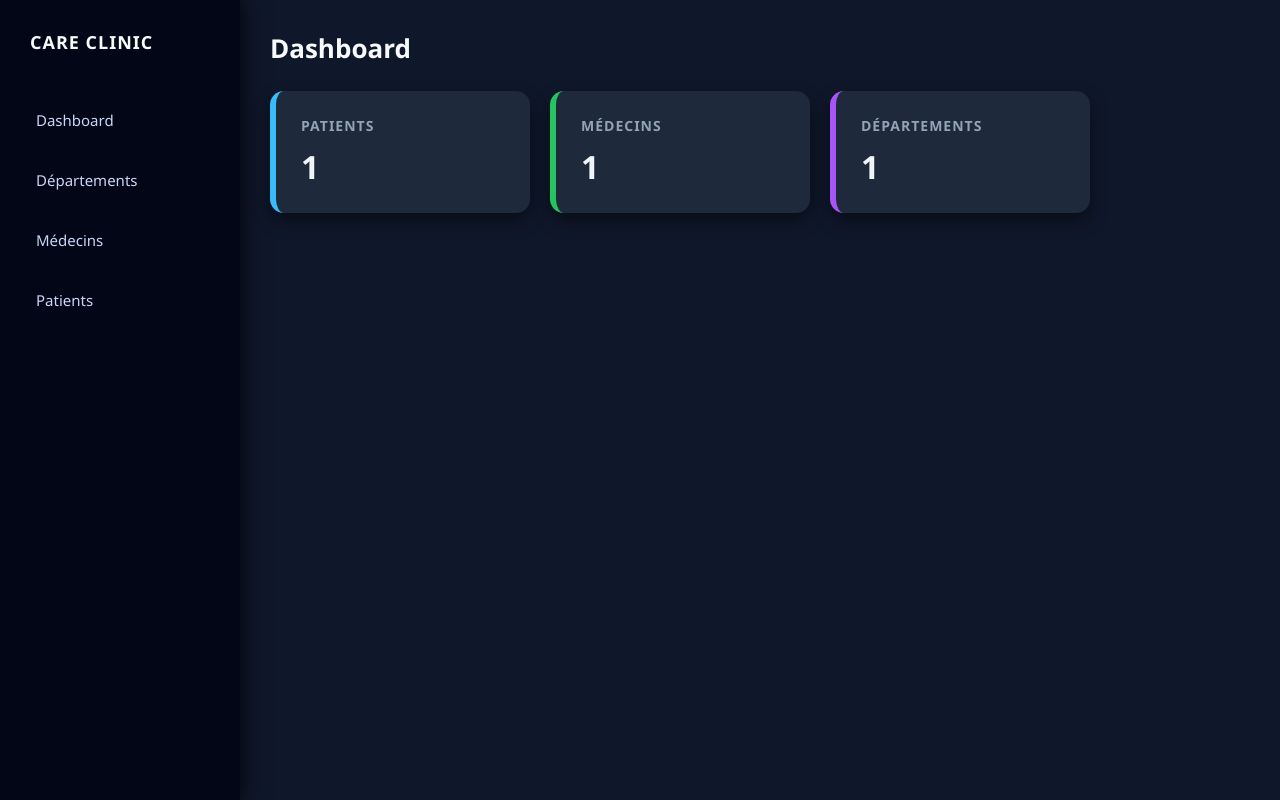
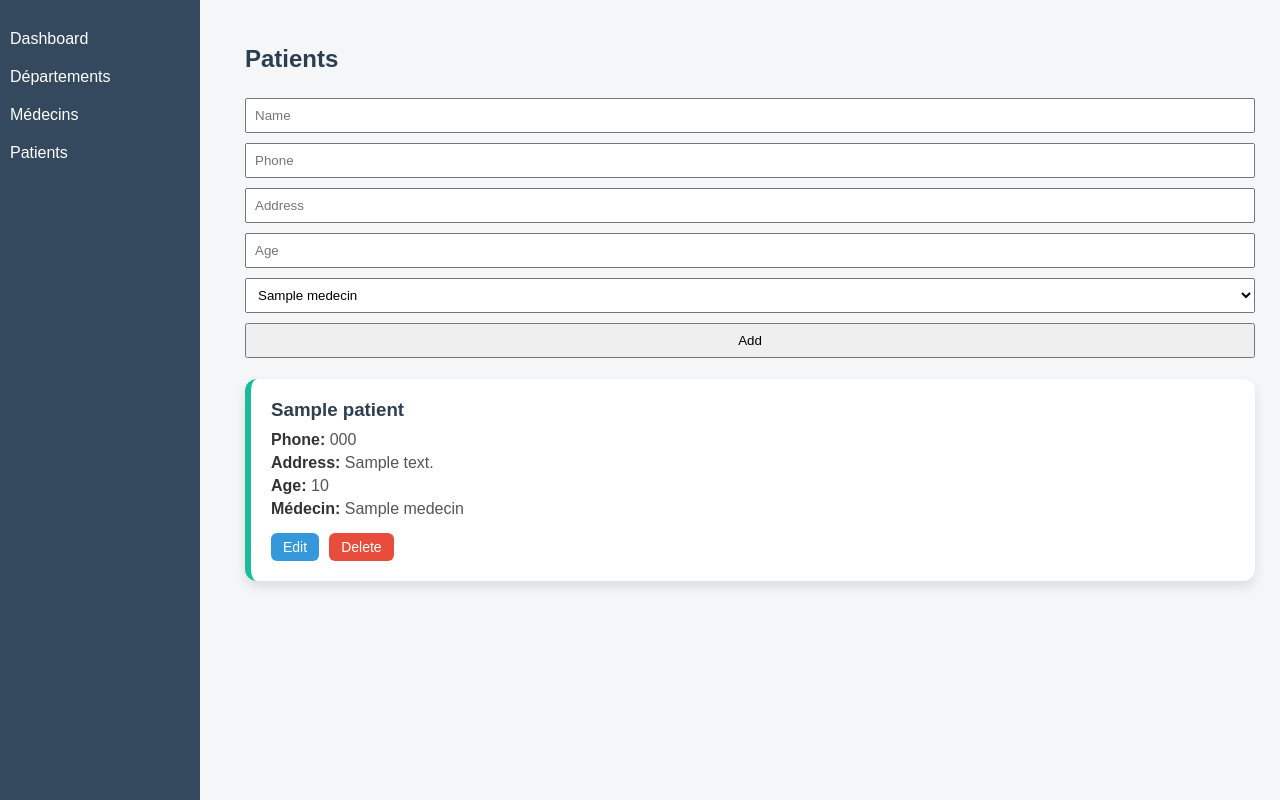
Before and after one commit to YOUSSEF49-CREAT/care-clinic-hospital-managment, a PHP site: page /patients/index.php in a window 1280 px wide. Run offline with PHP 8.4, Linux system fonts and the light colour scheme; tables that the repository leaves empty or names only in its code hold one stand-in row (values such as "Sample post").

Commit message:
Add patients page: display list of patients and add new patient form

```diff
--- a/assets/style.css
+++ b/assets/style.css
@@ -1,128 +1,272 @@
+body {
+  margin: 0;
+  font-family: Arial;
+  background: #f4f6f9;
+}
 
-* {
+.header {
+  background: #2c3e50;
+  color: white;
+  padding: 15px;
+  text-align: center;
+  font-size: 20px;
+}
+
+.sidebar {
+  width: 200px;
+  background: #34495e;
+  height: 100vh;
+  position: fixed;
+  padding-top: 20px;
+}
+
+.sidebar a {
+  display: block;
+  color: white;
+  padding: 10px;
+  text-decoration: none;
+}
+
+.sidebar a:hover {
+  background: #2c3e50;
+}
+
+.content {
+  margin-left: 220px;
+  padding: 20px;
+}
+
+.card {
+  background: white;
+  padding: 15px;
+  border-radius: 8px;
+  margin-bottom: 15px;
+}
+
+input, select, button {
+  width: 100%;
+  padding: 8px;
+  margin: 5px 0;
+}
+.dashboard {
+  display: flex;
+  gap: 20px;
+}
+
+.card {
+  flex: 1;
+  color: white;
+  padding: 25px;
+  border-radius: 12px;
+  box-shadow: 0 8px 15px rgba(0,0,0,0.2);
+  transition: transform 0.3s;
+}
+
+.card:hover {
+  transform: translateY(-5px);
+}
+
+.card h3 {
+  margin-bottom: 10px;
+  font-weight: normal;
+}
+
+.card p {
+  font-size: 36px;
+  font-weight: bold;
+}
+
+
+.patients {
+  background: linear-gradient(135deg, #1abc9c, #16a085);
+}
+
+.medecins {
+  background: linear-gradient(135deg, #3498db, #2980b9);
+}
+
+.departements {
+  background: linear-gradient(135deg, #e67e22, #d35400);
+}
+.list-card {
+  background: white;
+  padding: 15px 20px;
+  border-radius: 10px;
+  margin-bottom: 12px;
+  box-shadow: 0 5px 10px rgba(0,0,0,0.1);
+  border-left: 5px solid #3498db;
+  transition: 0.3s;
+}
+
+.list-card:hover {
+  transform: translateX(5px);
+  background: #f9f9f9;
+}
+
+.list-card h4 {
   margin: 0;
-  padding: 0;
-  box-sizing: border-box;
-  font-family: 'Segoe UI', Tahoma, sans-serif;
+  color: #333;
+}
+.list-card {
+  background: white;
+  padding: 20px;
+  border-radius: 12px;
+  margin-bottom: 15px;
+  box-shadow: 0 6px 12px rgba(0,0,0,0.1);
+  border-left: 6px solid #3498db;
+  transition: transform 0.3s, box-shadow 0.3s;
+}
+
+.list-card:hover {
+  transform: translateY(-5px);
+  box-shadow: 0 10px 20px rgba(0,0,0,0.15);
+}
+
+.list-card h3 {
+  margin: 0 0 10px 0;
+  color: #2c3e50;
+}
+
+.list-card p {
+  margin: 5px 0;
+  color: #555;
+}
+
+.list-card p strong {
+  color: #333;
+}
+.list-card {
+  background: white;
+  padding: 20px;
+  border-radius: 12px;
+  margin-bottom: 15px;
+  box-shadow: 0 6px 12px rgba(0,0,0,0.1);
+  border-left: 6px solid #1abc9c;
+  transition: transform 0.3s, box-shadow 0.3s;
+}
+
+.list-card:hover {
+  transform: translateY(-5px);
+  box-shadow: 0 10px 20px rgba(0,0,0,0.15);
+}
+
+.list-card h3 {
+  margin: 0 0 10px 0;
+  color: #2c3e50;
+}
+
+.list-card p {
+  margin: 5px 0;
+  color: #555;
+}
+
+.list-card p strong {
+  color: #333;
+}
+.card-buttons {
+  margin-top: 15px;
+  display: flex;
+  gap: 10px;
+}
+
+.btn {
+  padding: 6px 12px;
+  border-radius: 6px;
+  text-decoration: none;
+  color: white;
+  font-size: 14px;
+  transition: 0.3s;
+}
+
+.btn.edit {
+  background: #3498db;
+}
+
+.btn.edit:hover {
+  background: #2980b9;
+}
+
+.btn.delete {
+  background: #e74c3c;
+}
+
+.btn.delete:hover {
+  background: #c0392b;
 }
 
 body {
-  background: #0f172a;
-  color: #e5e7eb;
-  display: flex;
+  margin: 0;
+  font-family: Arial, sans-serif;
+  background: #f4f6f8;
 }
 
 
 .content {
-  margin-left: 240px;
-  padding: 30px;
-  width: 100%;
+  margin-left: 220px;
+  padding: 25px;
 }
 
-.content h2 {
-  font-size: 26px;
-  margin-bottom: 25px;
-  color: #f8fafc;
+h2 {
+  margin-bottom: 20px;
+  color: #2c3e50;
 }
 
 
 .dashboard {
-  display: flex;
-  flex-wrap: wrap;
+  display: grid;
+  grid-template-columns: repeat(auto-fill, minmax(220px, 1fr));
   gap: 20px;
 }
 
-
 .card {
-  background: #1e293b;
-  flex: 1 1 220px;
-  max-width: 260px;
+  color: white;
   padding: 25px;
   border-radius: 14px;
-  box-shadow: 0 8px 18px rgba(0,0,0,0.45);
-  transition: all 0.25s ease;
+  box-shadow: 0 8px 18px rgba(0,0,0,0.2);
+  transition: transform 0.3s, box-shadow 0.3s;
 }
 
 .card:hover {
   transform: translateY(-6px);
-  box-shadow: 0 15px 30px rgba(0,0,0,0.6);
+  box-shadow: 0 12px 25px rgba(0,0,0,0.25);
 }
 
 .card h3 {
-  font-size: 14px;
-  margin-bottom: 10px;
-  color: #94a3b8;
-  text-transform: uppercase;
-  letter-spacing: 1px;
+  margin: 0 0 10px 0;
+  font-weight: normal;
 }
 
 .card p {
-  font-size: 32px;
+  font-size: 34px;
   font-weight: bold;
-  color: #f1f5f9;
+  margin: 0;
 }
 
-
-.patients { border-left: 6px solid #38bdf8; }
-.medecins { border-left: 6px solid #22c55e; }
-.departements { border-left: 6px solid #a855f7; }
-.info { border-left: 6px solid #0ea5e9; }
-.success { border-left: 6px solid #10b981; }
-.warning { border-left: 6px solid #f59e0b; }
-
-
-@media (max-width: 768px) {
-  .content {
-    margin-left: 0;
-  }
-  .card {
-    max-width: 100%;
-  }
-}
-.sidebar {
-  position: fixed;
-  top: 0;
-  left: 0;
-  width: 240px;
-  height: 100vh;
-  background: #020617;
-  padding: 30px 20px;
-  display: flex;
-  flex-direction: column;
-  gap: 12px;
-  box-shadow: 4px 0 20px rgba(0,0,0,0.6);
+/* Colors */
+.card.patients {
+  background: linear-gradient(135deg, #1abc9c, #16a085);
 }
 
-.sidebar a {
-  text-decoration: none;
-  color: #cbd5f5;
-  padding: 14px 16px;
-  border-radius: 10px;
-  font-size: 15px;
-  font-weight: 500;
-  transition: all 0.25s ease;
-  display: flex;
-  align-items: center;
+.card.medecins {
+  background: linear-gradient(135deg, #3498db, #2980b9);
 }
 
-.sidebar a:hover {
-  background: #1e293b;
-  color: #38bdf8;
-  transform: translateX(6px);
+.card.departements {
+  background: linear-gradient(135deg, #e67e22, #d35400);
 }
 
-.sidebar a.active {
-  background: #1e293b;
-  color: #38bdf8;
-  box-shadow: inset 4px 0 0 #38bdf8;
+.card.info {
+  background: linear-gradient(135deg, #9b59b6, #8e44ad);
 }
 
-.sidebar::before {
-  content: "CARE CLINIC";
-  color: #f8fafc;
-  font-size: 18px;
-  font-weight: bold;
-  margin-bottom: 30px;
-  padding-left: 10px;
-  letter-spacing: 1px;
+.card.success {
+  background: linear-gradient(135deg, #2ecc71, #27ae60);
 }
+
+.card.warning {
+  background: linear-gradient(135deg, #f1c40f, #f39c12);
+}
+
+.card.danger {
+  background: linear-gradient(135deg, #e74c3c, #c0392b);
+}
--- /dev/null
+++ b/patients/index.php
@@ -0,0 +1,64 @@
+<?php include("../config/db.php"); ?>
+<link rel="stylesheet" href="../assets/style.css">
+<?php include("../includes/sidebar.php"); ?>
+
+<div class="content">
+<h2>Patients</h2>
+
+<form method="post">
+  <input type="text" name="name" placeholder="Name" required>
+  <input type="text" name="phone" placeholder="Phone">
+  <input type="text" name="address" placeholder="Address">
+  <input type="number" name="age" placeholder="Age">
+
+  <select name="medecin">
+    <?php
+    $med = mysqli_query($conn,"SELECT * FROM medecins");
+    while($m = mysqli_fetch_assoc($med)){
+      echo "<option value='{$m['id']}'>{$m['name']}</option>";
+    }
+    ?>
+  </select>
+
+  <button name="add">Add</button>
+</form>
+
+<?php
+if(isset($_POST['add'])){
+  mysqli_query($conn,"
+    INSERT INTO patients(name,phone,address,age,medecin_id)
+    VALUES(
+      '$_POST[name]',
+      '$_POST[phone]',
+      '$_POST[address]',
+      '$_POST[age]',
+      '$_POST[medecin]'
+    )
+  ");
+}
+
+$res = mysqli_query($conn,"
+SELECT p.*, m.name AS med
+FROM patients p
+JOIN medecins m ON p.medecin_id=m.id
+");
+
+while($row = mysqli_fetch_assoc($res)){
+echo "
+<div class='list-card patients'>
+  <h3>{$row['name']}</h3>
+  <p><strong>Phone:</strong> {$row['phone']}</p>
+  <p><strong>Address:</strong> {$row['address']}</p>
+  <p><strong>Age:</strong> {$row['age']}</p>
+  <p><strong>Médecin:</strong> {$row['med']}</p>
+
+  <div class='card-buttons'>
+    <a href='edit_patient.php?id={$row['id']}' class='btn edit'>Edit</a>
+    <a href='delete_patient.php?id={$row['id']}' class='btn delete' onclick='return confirm(\"Are you sure?\")'>Delete</a>
+  </div>
+</div>
+";
+
+}
+?>
+</div>
```
Also changed, not shown: patients/delete_patient.php (added), patients/edit_patient.php (added).
